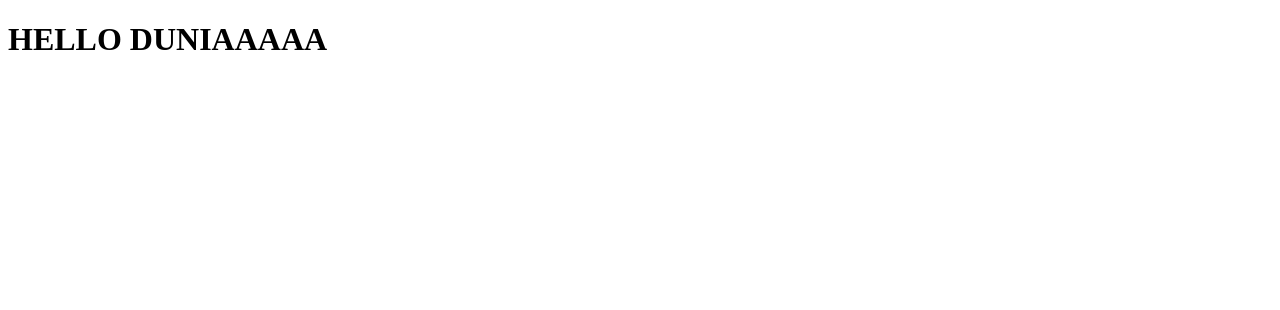
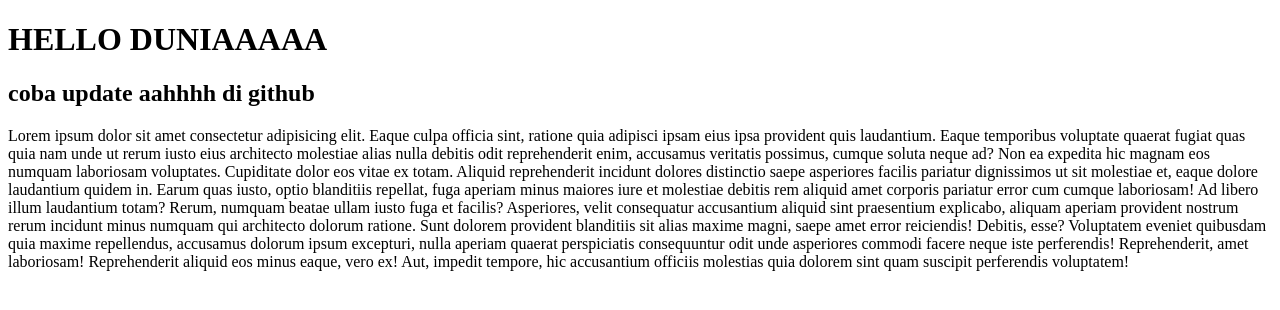
Before and after one commit to bayuprasetio/belajar-git, a plain HTML site: page index.html in a window 1280 px wide. Drawn offline with Linux system fonts and the light colour scheme.

Commit message:
coba lagi deh

```diff
--- a/index.html
+++ b/index.html
@@ -8,5 +8,30 @@
   </head>
   <body>
     <h1>HELLO DUNIAAAAA</h1>
+    <h2>coba update aahhhh di github</h2>
+    <p>
+      Lorem ipsum dolor sit amet consectetur adipisicing elit. Eaque culpa
+      officia sint, ratione quia adipisci ipsam eius ipsa provident quis
+      laudantium. Eaque temporibus voluptate quaerat fugiat quas quia nam unde
+      ut rerum iusto eius architecto molestiae alias nulla debitis odit
+      reprehenderit enim, accusamus veritatis possimus, cumque soluta neque ad?
+      Non ea expedita hic magnam eos numquam laboriosam voluptates. Cupiditate
+      dolor eos vitae ex totam. Aliquid reprehenderit incidunt dolores
+      distinctio saepe asperiores facilis pariatur dignissimos ut sit molestiae
+      et, eaque dolore laudantium quidem in. Earum quas iusto, optio blanditiis
+      repellat, fuga aperiam minus maiores iure et molestiae debitis rem aliquid
+      amet corporis pariatur error cum cumque laboriosam! Ad libero illum
+      laudantium totam? Rerum, numquam beatae ullam iusto fuga et facilis?
+      Asperiores, velit consequatur accusantium aliquid sint praesentium
+      explicabo, aliquam aperiam provident nostrum rerum incidunt minus numquam
+      qui architecto dolorum ratione. Sunt dolorem provident blanditiis sit
+      alias maxime magni, saepe amet error reiciendis! Debitis, esse? Voluptatem
+      eveniet quibusdam quia maxime repellendus, accusamus dolorum ipsum
+      excepturi, nulla aperiam quaerat perspiciatis consequuntur odit unde
+      asperiores commodi facere neque iste perferendis! Reprehenderit, amet
+      laboriosam! Reprehenderit aliquid eos minus eaque, vero ex! Aut, impedit
+      tempore, hic accusantium officiis molestias quia dolorem sint quam
+      suscipit perferendis voluptatem!
+    </p>
   </body>
 </html>
```
